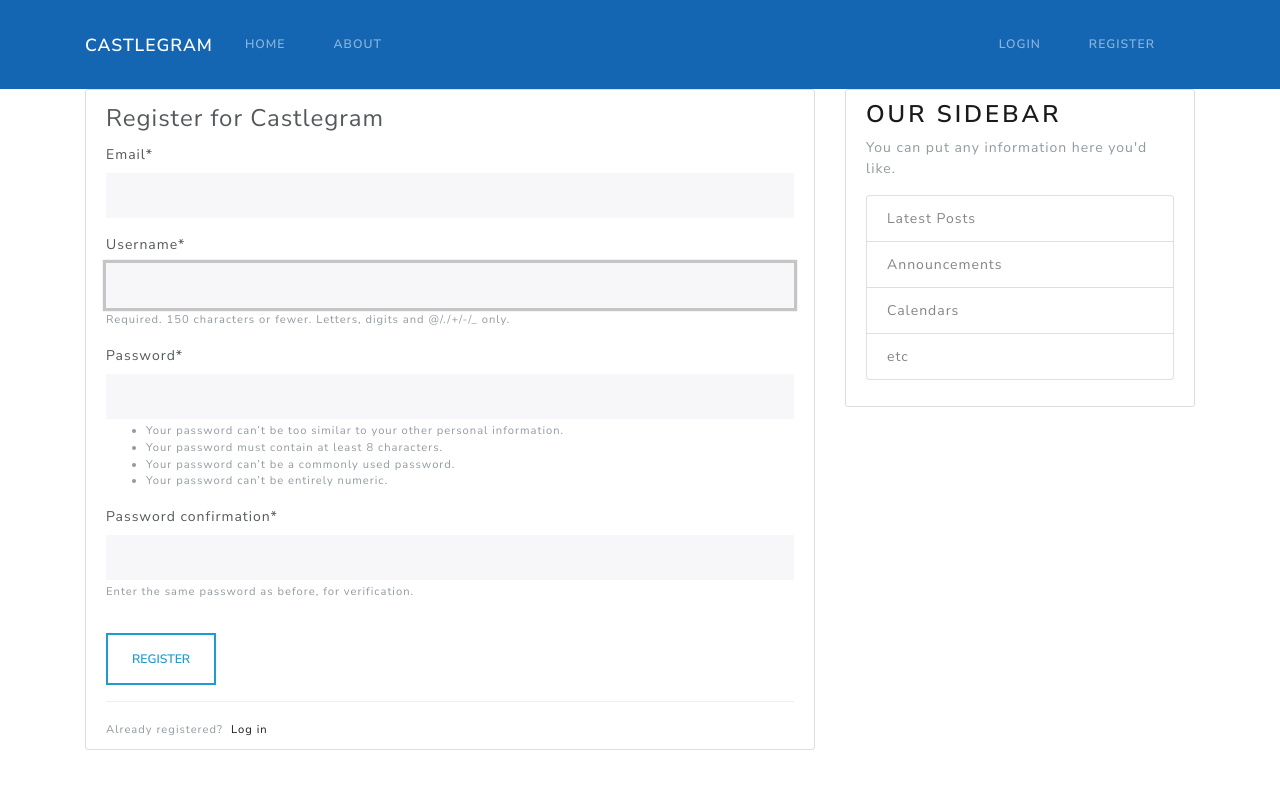
After one commit to DannyCastle/Castlegram, a Django app: page /register/ in a window 1280 px wide. The commit adds this page. Run offline with Django 3.2, Linux system fonts and the light colour scheme; some libraries are stand-ins or nearby versions.

Commit message:
Created register form
Created user register form
created post model

```diff
--- a/Castlegram/settings.py
+++ b/Castlegram/settings.py
@@ -39,6 +39,7 @@ INSTALLED_APPS = [
     'django.contrib.sessions',
     'django.contrib.messages',
     'django.contrib.staticfiles',
+    'crispy_forms',
 ]
 
 MIDDLEWARE = [
@@ -120,3 +121,5 @@ USE_TZ = True
 # https://docs.djangoproject.com/en/3.0/howto/static-files/
 
 STATIC_URL = '/static/'
+
+CRISPY_TEMPLATE_PACK = 'bootstrap4'
--- a/content/admin.py
+++ b/content/admin.py
@@ -1,3 +1,4 @@
 from django.contrib import admin
-
+from .models import Post
 # Register your models here.
+admin.site.register(Post)
--- a/content/templates/content/base.html
+++ b/content/templates/content/base.html
@@ -44,6 +44,13 @@
     <main role="main" class="container">
       <div class="row">
         <div class="col-md-8">
+          {% if messages %}
+            {% for message in messages %}
+            <div class="alert alert-{{ message.tags }}">
+              {{ message }}
+            </div>
+            {% endfor %}
+          {% endif %}
           {% block content %}{% endblock %}
         </div>
         <div class="col-md-4">
--- a/content/templates/content/home.html
+++ b/content/templates/content/home.html
@@ -7,7 +7,7 @@
           <div class="media-body">
             <div class="article-metadata">
               <a class="mr-2" href="#">{{ post.author }}</a>
-              <small class="text-muted">{{ post.date_posted }}</small>
+              <small class="text-muted">{{ post.date_posted|date:"F d, Y" }}</small>
             </div>
             <h2><a class="article-title" href="#">{{ post.title }}</a></h2>
             <p class="article-content">{{ post.content }}</p>
--- a/content/urls.py
+++ b/content/urls.py
@@ -1,7 +1,9 @@
 from . import views
 from django.urls import path
+from users import views as users_views
 
 urlpatterns = [
     path('', views.home, name='content-home'),
     path('about/', views.about, name='content-about'),
+    path('register/', users_views.register, name='register'),
 ]
--- a/content/views.py
+++ b/content/views.py
@@ -1,5 +1,5 @@
 from django.shortcuts import render
-# Create your views here.
+from .models import Post
 
 posts = [
     {
@@ -24,6 +24,8 @@ posts = [
 
 context = {
     'posts': posts
+    #When posts created
+    #'posts': Post.object.all()
 }
 
 
--- a/features to add.txt
+++ b/features to add.txt
@@ -9,3 +9,9 @@ post view
 post create view
 
 profile settings page
+
+Requirements so far
+
+Django
+Pillow
+django-crispy-forms
--- /dev/null
+++ b/users/forms.py
@@ -0,0 +1,10 @@
+from django import forms
+from django.contrib.auth.models import User
+from django.contrib.auth.forms import UserCreationForm
+
+class UserRegisterForm(UserCreationForm):
+    email = forms.EmailField()
+
+    class Meta:
+        model = User
+        fields = ['email', 'username', 'password1', 'password2']
--- /dev/null
+++ b/users/templates/users/register.html
@@ -0,0 +1,21 @@
+{% extends "content/base.html" %}
+{% load crispy_forms_tags %}
+{% block content %}
+    <div class="content-section">
+        <form method="POST">
+            {% csrf_token %}
+            <fieldset class="form-group">
+                <legend class="border-bottom-mb-4">Register for Castlegram</legend>
+                {{ form|crispy }}
+            </fieldset>
+        <div class="form-group">
+            <button class="btn btn-outline-info" type="submit">Register</button>
+        </div>
+        </form>
+        <div class="border-top pt-3">
+            <small class="text-muted">
+                Already registered?<a class="ml-2" href="#">Log in</a>
+            </small>
+        </div>
+    </div>
+{% endblock %}
--- a/users/views.py
+++ b/users/views.py
@@ -1,3 +1,17 @@
-from django.shortcuts import render
+from django.shortcuts import render, redirect
+from django.contrib.auth.forms import UserCreationForm
+from django.contrib import messages
+from .forms import UserRegisterForm
+# Create your views here.
 
-# Create your views here.
+def register(request):
+    if request.method == 'POST':
+        form = UserRegisterForm(request.POST)
+        if form.is_valid():
+            form.save()
+            username = form.cleaned_data.get('username')
+            messages.success(request, f'Account created for {username}!')
+            return redirect('content-home')
+    else:
+        form = UserRegisterForm()
+    return render(request, 'users/register.html', {'form':form})
```
Also changed, not shown: content/models.py (+13 -1 lines), content/migrations/0001_initial.py (added), 1 other file.
